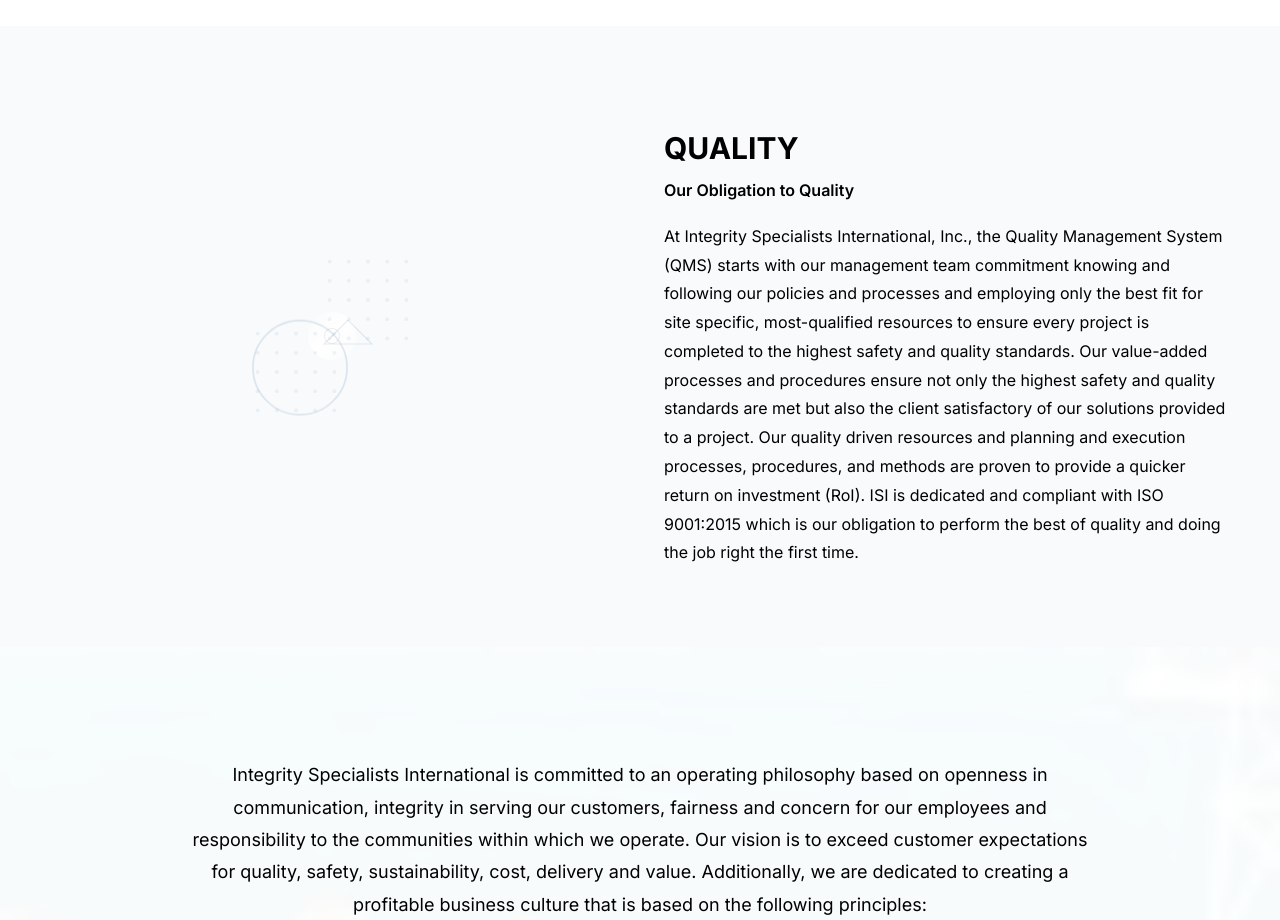
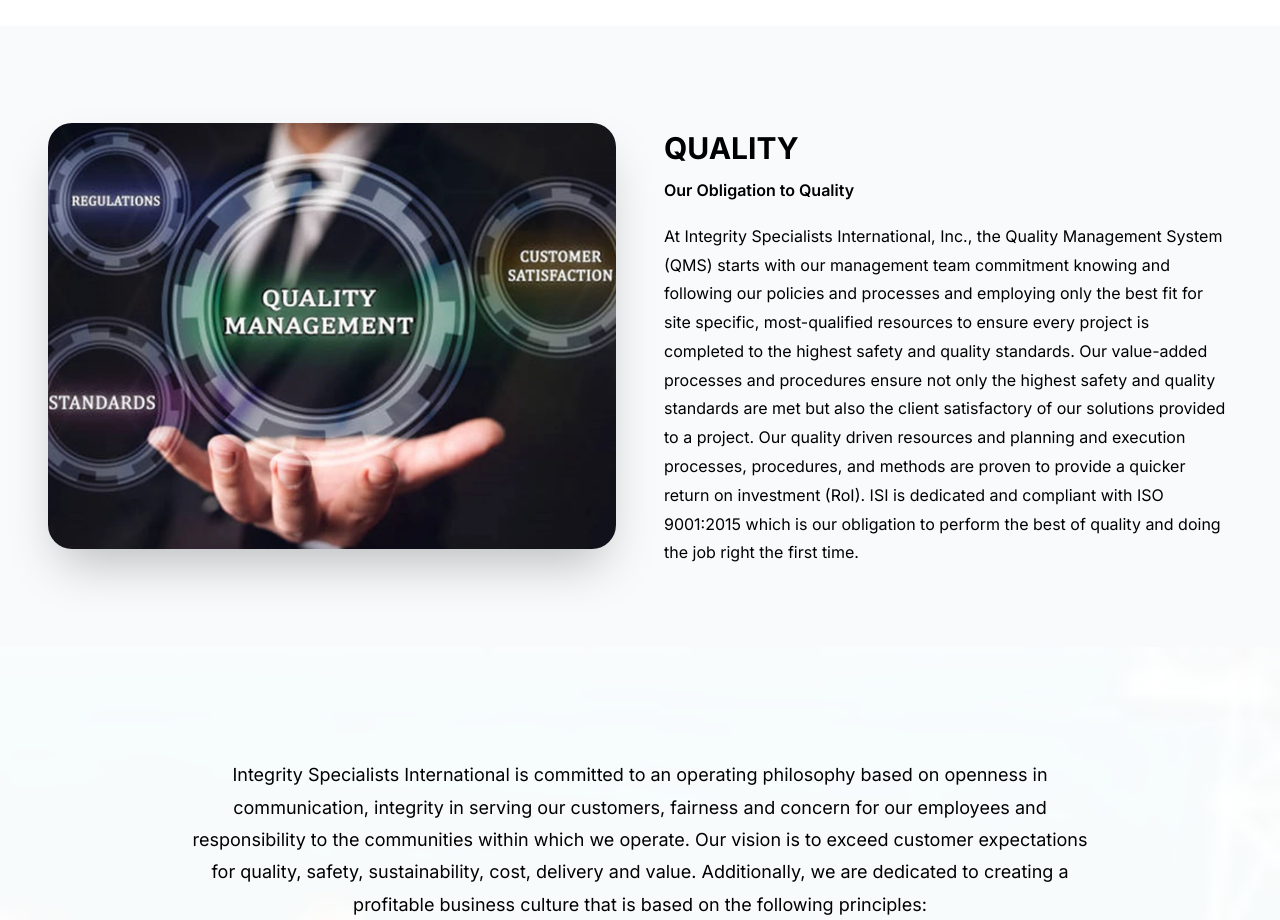
Before and after one commit to Muhammadkashifsaeed/System, a Next.js app: page / in a window 1280 px wide. Shown: the part 3560-4480 px from the top of the page. Built offline with nearby package versions, Linux system fonts and the light colour scheme.

Commit message:
fix: restore original Quality image presentation to prevent blank image
- Remove PremiumCorporateImage wrapper causing visibility issue
- Restore original aspect-[4/3] container with shadow-2xl
- Keep image unchanged and functional

```diff
--- a/src/components/AboutHSESections.tsx
+++ b/src/components/AboutHSESections.tsx
@@ -20,65 +20,6 @@
         </svg>
       </div>
       <div className="relative aspect-[4/3] w-full overflow-hidden rounded-3xl shadow-2xl">
-        <Image
-          src={src}
-          alt={alt}
-          fill
-          priority={priority}
-          quality={100}
-          sizes="(max-width: 1024px) 100vw, 50vw"
-          className="object-cover"
-        />
-      </div>
-    </div>
-  );
-}
-
-function PremiumCorporateImage({ src, alt, priority = false }: { src: string; alt: string; priority?: boolean }) {
-  return (
-    <div className="group relative mx-auto max-w-2xl">
-      <div className="absolute -inset-6 rounded-[32px] bg-gradient-to-br from-gray-50 via-white to-gray-50" aria-hidden="true" />
-      <div className="absolute -inset-2 rounded-[28px] border border-gray-200/70 bg-white/30 backdrop-blur-sm" aria-hidden="true" />
-
-      <div className="absolute -top-6 -right-6 h-28 w-28 transition-transform duration-500 ease-out group-hover:translate-x-1 group-hover:-translate-y-1" aria-hidden="true">
-        <div className="animate-float h-full w-full opacity-[0.12]" style={{ animationDelay: "0.5s" }}>
-          <svg viewBox="0 0 100 100" fill="none" className="h-full w-full text-primary">
-            <circle cx="50" cy="50" r="42" stroke="currentColor" strokeWidth="1.5" />
-          </svg>
-        </div>
-      </div>
-
-      <div className="absolute -top-3 -right-3 h-24 w-24 opacity-[0.06]" aria-hidden="true">
-        <svg viewBox="0 0 100 100" className="h-full w-full text-primary">
-          {Array.from({ length: 25 }).map((_, i) => {
-            const x = (i % 5) * 20 + 10;
-            const y = Math.floor(i / 5) * 20 + 10;
-            return <circle key={i} cx={x} cy={y} r="2" fill="currentColor" />;
-          })}
-        </svg>
-      </div>
-
-      <div className="absolute -bottom-3 -left-3 h-24 w-24 opacity-[0.06]" aria-hidden="true">
-        <svg viewBox="0 0 100 100" className="h-full w-full text-primary">
-          {Array.from({ length: 25 }).map((_, i) => {
-            const x = (i % 5) * 20 + 10;
-            const y = Math.floor(i / 5) * 20 + 10;
-            return <circle key={i} cx={x} cy={y} r="2" fill="currentColor" />;
-          })}
-        </svg>
-      </div>
-
-      <div className="absolute -bottom-4 -left-4 h-16 w-16 transition-transform duration-500 ease-out group-hover:translate-x-[-5px] group-hover:translate-y-[5px]" aria-hidden="true">
-        <div className="animate-float h-full w-full opacity-[0.1]" style={{ animationDelay: "1s" }}>
-          <svg viewBox="0 0 80 80" fill="none" className="h-full w-full text-primary">
-            <path d="M10 70 L40 40 L70 70 Z" stroke="currentColor" strokeWidth="1.5" />
-          </svg>
-        </div>
-      </div>
-
-      <div className="absolute -bottom-3 left-3 right-3 h-6 rounded-[24px] bg-primary/5 blur-md transition-all duration-500 ease-out group-hover:bg-primary/10 group-hover:blur-lg" aria-hidden="true" />
-
-      <div className="relative aspect-[4/3] w-full overflow-hidden rounded-[28px] shadow-xl ring-1 ring-black/5 transition-all duration-500 ease-out group-hover:scale-[1.03] group-hover:shadow-2xl">
         <Image
           src={src}
           alt={alt}
@@ -128,7 +69,16 @@
         <div className="mx-auto max-w-7xl px-6 sm:px-8 lg:px-12">
           <div className="grid grid-cols-1 gap-12 lg:grid-cols-2 items-center">
             <div className="flex justify-center">
-              <PremiumCorporateImage src="/images/safety.webp" alt="Quality" />
+              <div className="relative aspect-[4/3] w-full max-w-2xl overflow-hidden rounded-3xl shadow-2xl">
+                <Image
+                  src="/images/safety.webp"
+                  alt="Quality"
+                  fill
+                  quality={100}
+                  sizes="(max-width: 1024px) 100vw, 50vw"
+                  className="object-cover"
+                />
+              </div>
             </div>
             <div>
               <div className="mt-6">
```
